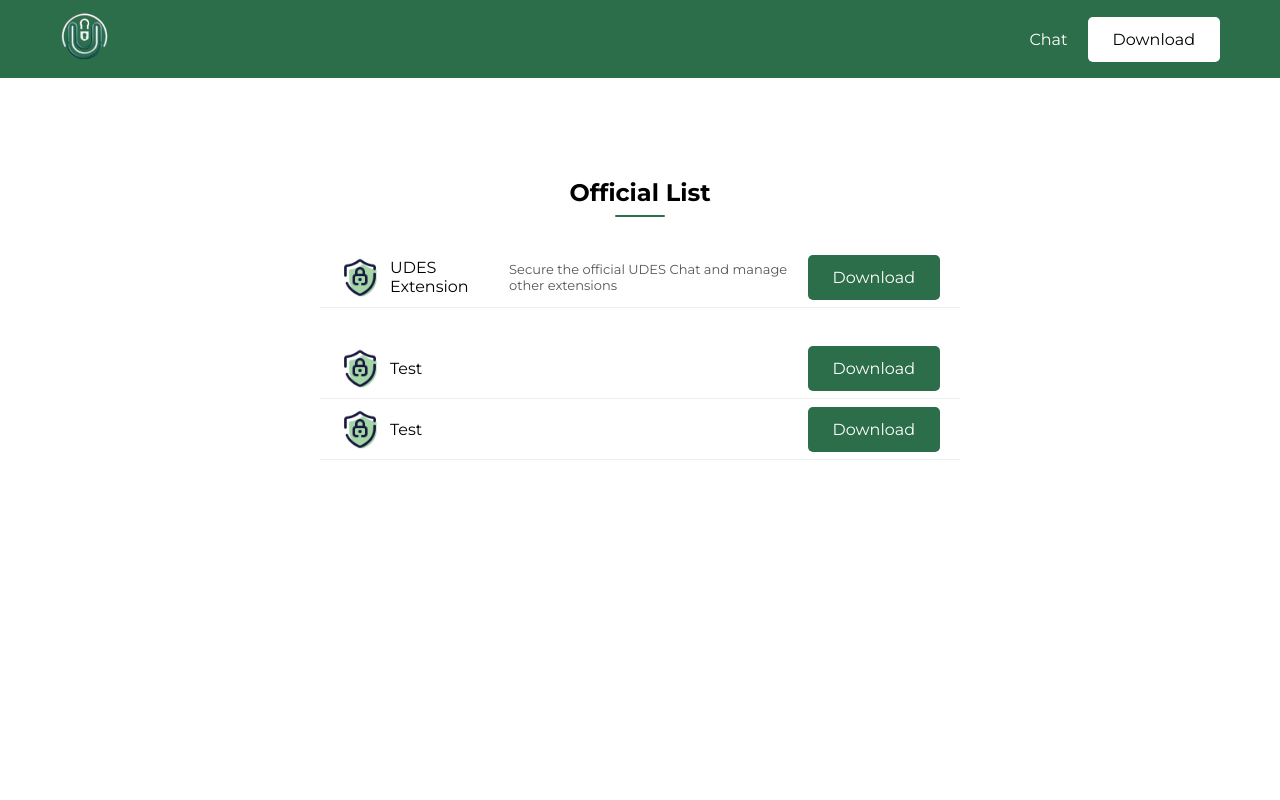
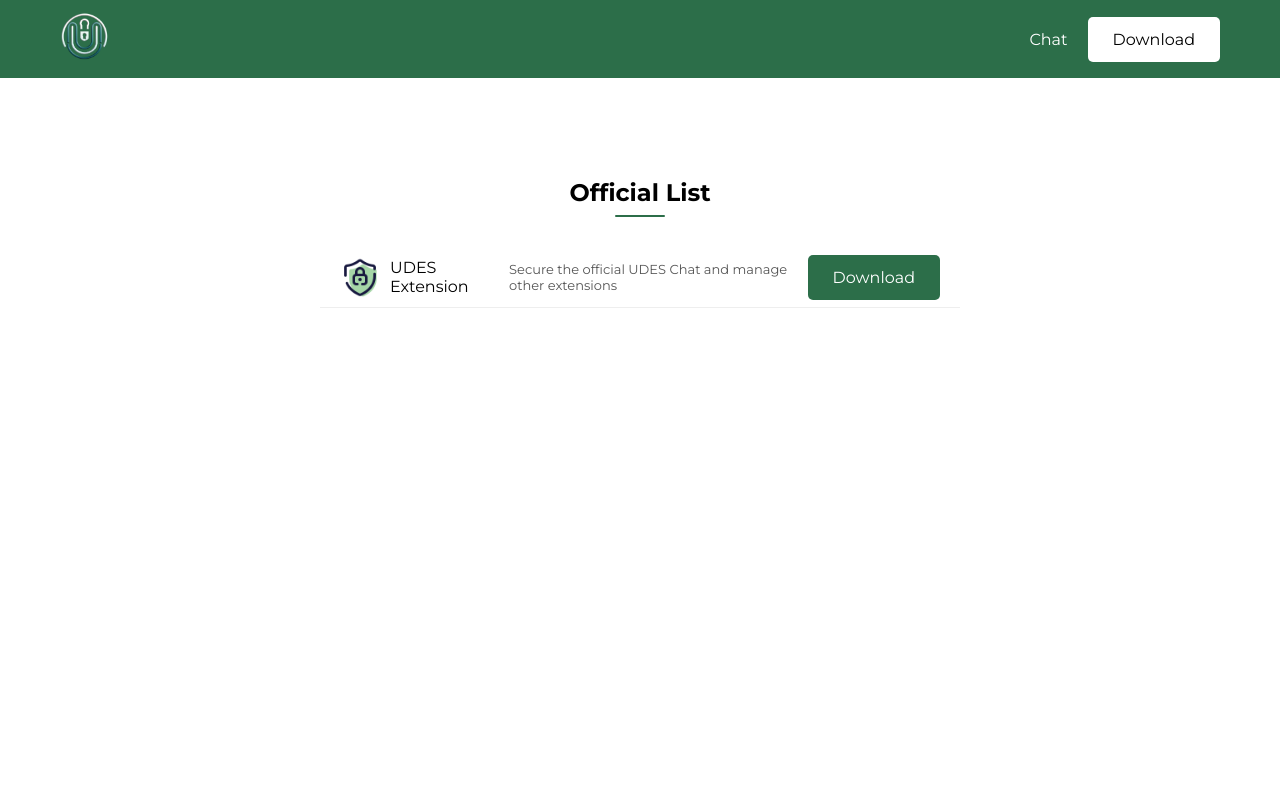
Before and after one commit to UDES-Project/website, a Next.js app: page /extensions in a window 1280 px wide. Shown: the top 800 px of the page. Built offline with nearby package versions, Linux system fonts and the light colour scheme.

Commit message:
Add extension url and remove placeholders

```diff
--- a/src/app/extensions/page.tsx
+++ b/src/app/extensions/page.tsx
@@ -1,41 +1,27 @@
 import "./page.scss"
+
+function Extension({ name, description, link, main }: { name: string, description: string, link: string, main?: boolean }) {
+    return <div className={`extension ${main ? "main" : ""}`}>
+        <div className="name">
+            <img src="/static/assets/icons/privacy.png" alt="" />
+            {name}
+            <span className="description">
+                {description}
+            </span>
+        </div>
+        <div>
+            <a target="_blank" href={link} className="button green">Download</a>
+        </div>
+    </div>
+}
 
 export default function Page() {
     return <>
         <div className="content-block">
-        <h2>Official List</h2>
-        <div className="extensions">
-            <div className="extension main">
-                <div className="name">
-                    <img src="/static/assets/icons/privacy.png" alt=""/>
-                    UDES Extension
-                    <span className="description">
-                        Secure the official UDES Chat and manage other extensions
-                    </span>
-                </div>
-                <div>
-                    <a href="#" className="button green">Download</a>
-                </div>
-            </div>
-            <div className="extension">
-                <div className="name">
-                    <img src="/static/assets/icons/privacy.png" alt=""/>
-                    Test
-                </div>
-                <div>
-                    <a href="#" className="button green">Download</a>
-                </div>
-            </div>
-            <div className="extension">
-                <div className="name">
-                    <img src="/static/assets/icons/privacy.png" alt=""/>
-                    Test
-                </div>
-                <div>
-                    <a href="#" className="button green">Download</a>
-                </div>
+            <h2>Official List</h2>
+            <div className="extensions">
+                <Extension name="UDES Extension" description="Secure the official UDES Chat and manage other extensions" link="https://addons.mozilla.org/en-US/firefox/addon/udes-extension/" main />
             </div>
         </div>
-    </div>
-</>
+    </>
 }
```
